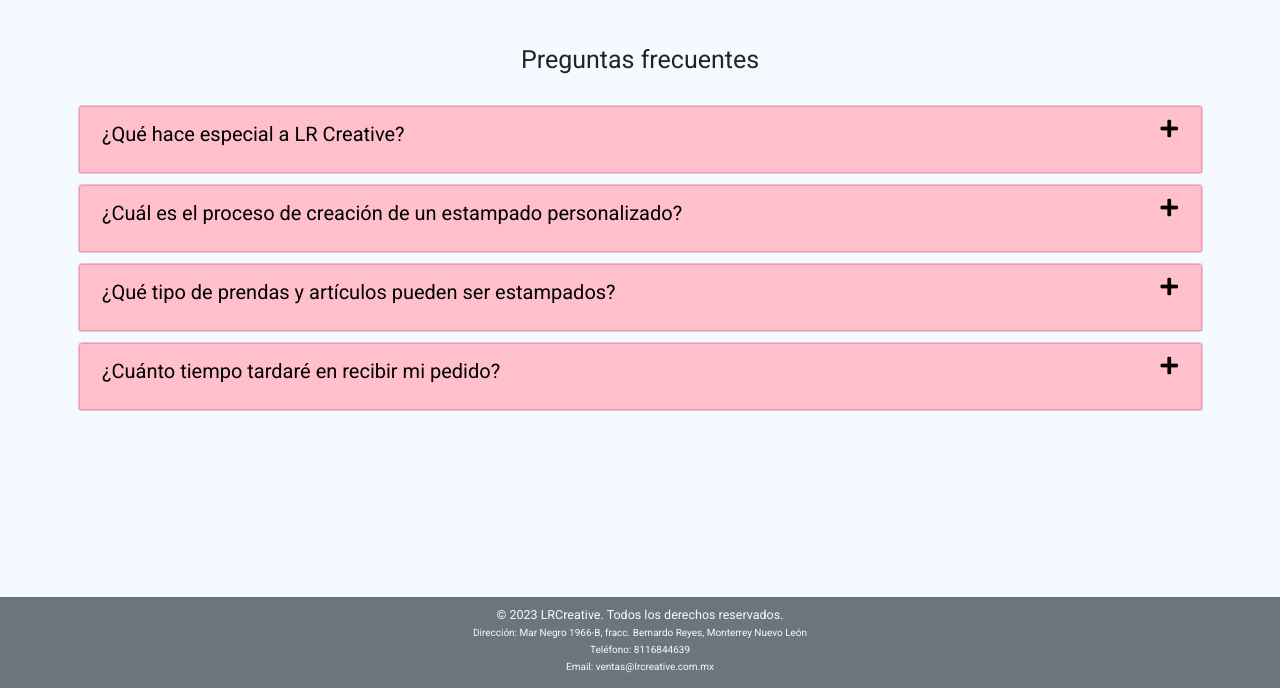
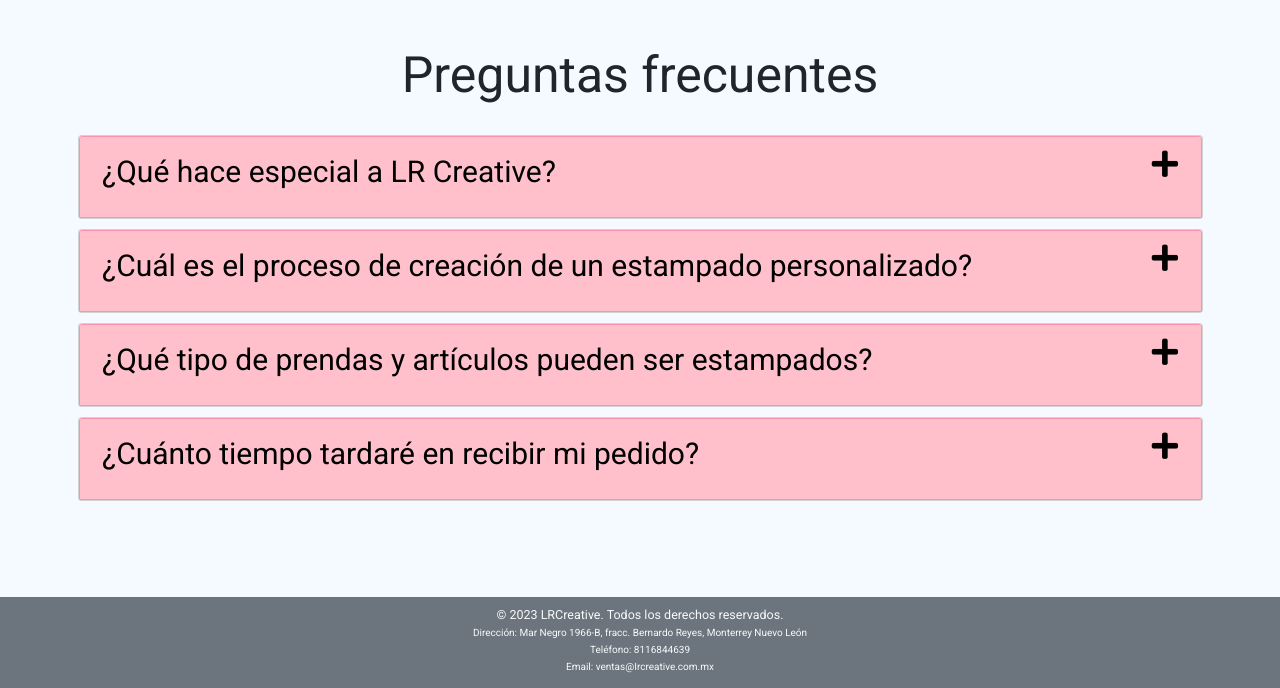
Before and after one commit to OscarF17/lrcreative-project, a Flask app: page /faq in a window 1280 px wide. Shown: the part 112-800 px from the top of the page. Run offline with Flask 3, Linux system fonts and the light colour scheme; some libraries are stand-ins or nearby versions.

Commit message:
update faq design

```diff
--- a/static/css/styles2.css
+++ b/static/css/styles2.css
@@ -356,11 +356,11 @@ footer {
 /* Productos final */
 
 .pregunta {
-  font-size: 20px;
+  font-size: 30px;
 }
 
 .resPreg {
-  font-size: 16px;
+  font-size: 25px;
 }
 
 .admin-h2 {
--- a/templates/preguntas.html
+++ b/templates/preguntas.html
@@ -51,7 +51,7 @@
   </header>
 
 <div class="container my-4" style="height: 65vh;">
-  <h1 class="text-center mb-5 mt-5">Preguntas frecuentes</h1>
+  <h1 class="text-center mb-5 mt-5 display-1">Preguntas frecuentes</h1>
   <div id="accordion">
 
     <!-- Primera pregunta -->
```
